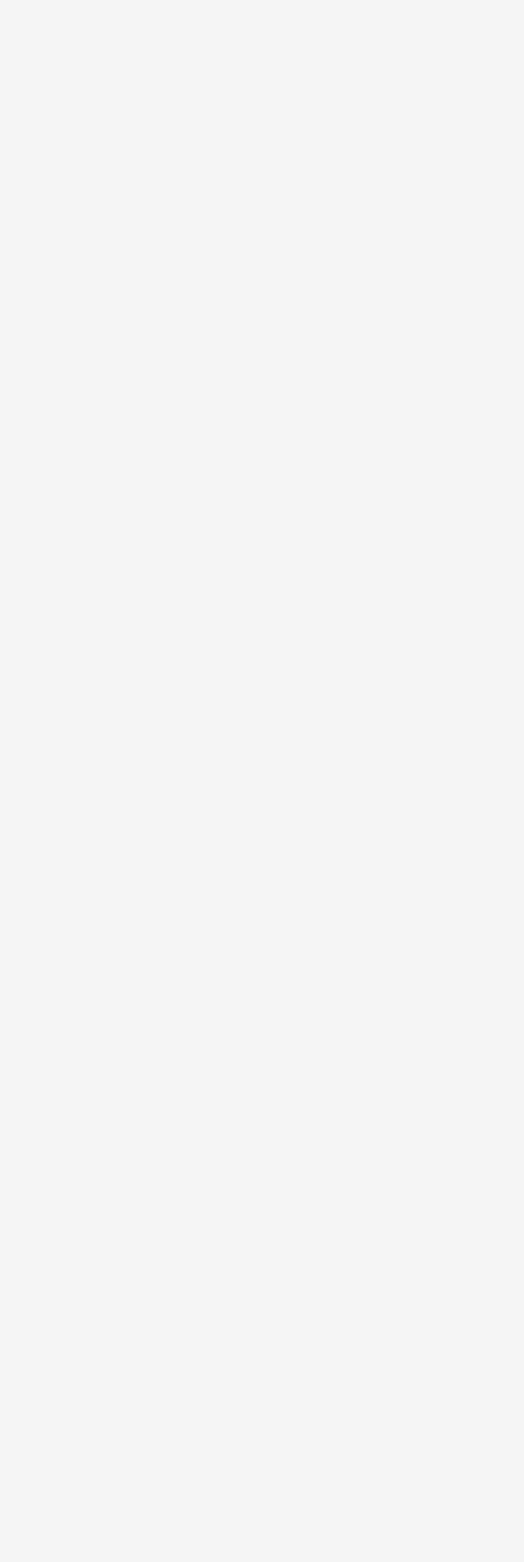
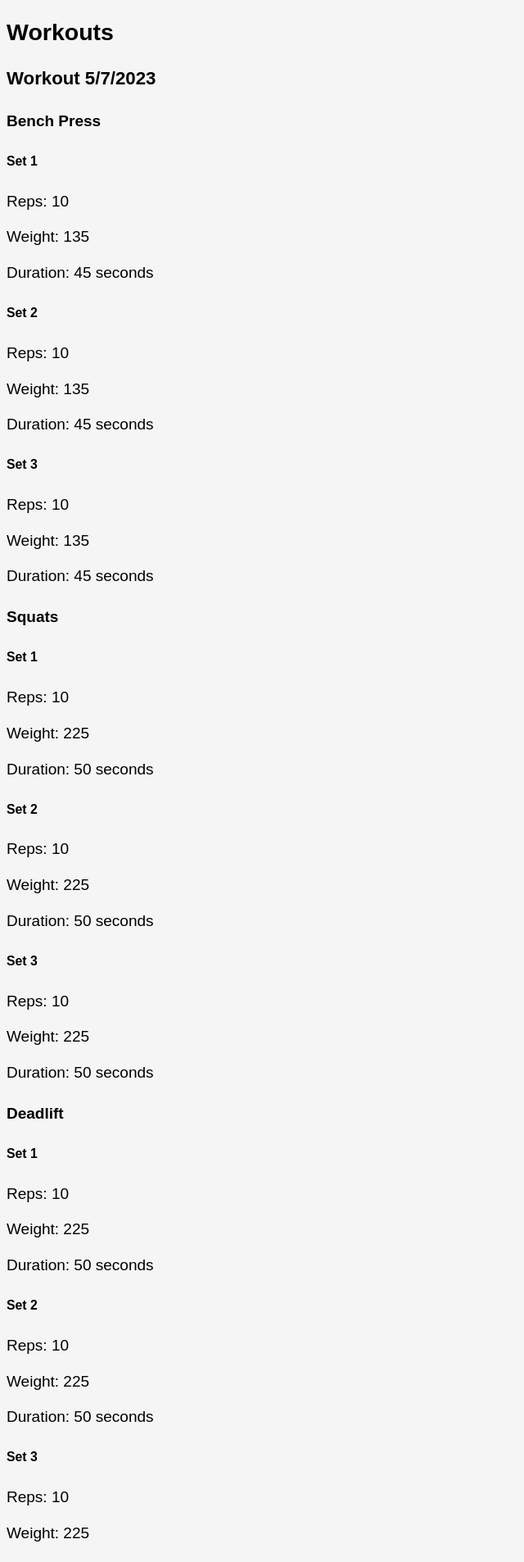
Before and after one commit to naterpotatoers/FitLog, a React (Create React App) app: page /dashboard in a window 1280 px wide. Shown: the part 140-2046 px from the top of the page at 82% size, without its empty margins (0-640 px from the left). Before the commit the page ends 800 px from the top, so only its background shows below. Built offline with nearby package versions, Linux system fonts and the light colour scheme.

Commit message:
adds workout history component & mock workout data

```diff
--- /dev/null
+++ b/src/components/WorkoutHistory.tsx
@@ -0,0 +1,76 @@
+import React from 'react'
+import { WorkoutsDTO, MOCK_WORKOUTS } from '../dto/workouts.dto'
+
+export default function WorkoutHistory() {
+    return (
+        <div>
+            <h2>Workouts</h2>
+            <div>
+                <h3>Workout 5/7/2023</h3>
+                <div>
+                    <h4>Bench Press</h4>
+                    <div>
+                        <h5>Set 1</h5>
+                        <p>Reps: 10</p>
+                        <p>Weight: 135</p>
+                        <p>Duration: 45 seconds</p>
+                    </div>
+                    <div>
+                        <h5>Set 2</h5>
+                        <p>Reps: 10</p>
+                        <p>Weight: 135</p>
+                        <p>Duration: 45 seconds</p>
+                    </div>
+                    <div>
+                        <h5>Set 3</h5>
+                        <p>Reps: 10</p>
+                        <p>Weight: 135</p>
+                        <p>Duration: 45 seconds</p>
+                    </div>
+                </div>
+                <div>
+                    <h4>Squats</h4>
+                    <div>
+                        <h5>Set 1</h5>
+                        <p>Reps: 10</p>
+                        <p>Weight: 225</p>
+                        <p>Duration: 50 seconds</p>
+                    </div>
+                    <div>
+                        <h5>Set 2</h5>
+                        <p>Reps: 10</p>
+                        <p>Weight: 225</p>
+                        <p>Duration: 50 seconds</p>
+                    </div>
+                    <div>
+                        <h5>Set 3</h5>
+                        <p>Reps: 10</p>
+                        <p>Weight: 225</p>
+                        <p>Duration: 50 seconds</p>
+                    </div>
+                </div>
+                <div>
+                    <h4>Deadlift</h4>
+                    <div>
+                        <h5>Set 1</h5>
+                        <p>Reps: 10</p>
+                        <p>Weight: 225</p>
+                        <p>Duration: 50 seconds</p>
+                    </div>
+                    <div>
+                        <h5>Set 2</h5>
+                        <p>Reps: 10</p>
+                        <p>Weight: 225</p>
+                        <p>Duration: 50 seconds</p>
+                    </div>
+                    <div>
+                        <h5>Set 3</h5>
+                        <p>Reps: 10</p>
+                        <p>Weight: 225</p>
+                        <p>Duration: 50 seconds</p>
+                    </div>
+                </div>
+            </div>
+        </div>
+    )
+}
--- a/src/routes/Dashboard.tsx
+++ b/src/routes/Dashboard.tsx
@@ -1,9 +1,11 @@
 import React from 'react'
+import WorkoutHistory from '../components/WorkoutHistory'
 
 export default function Dashboard() {
     return (
         <div>
             <h2>Dashboard</h2>
+            <WorkoutHistory />
         </div>
     )
 }
```
Also changed, not shown: src/components/Workouts.tsx (deleted, +0 -7 lines), src/dto/workouts.dto.ts (+33 -0 lines).
